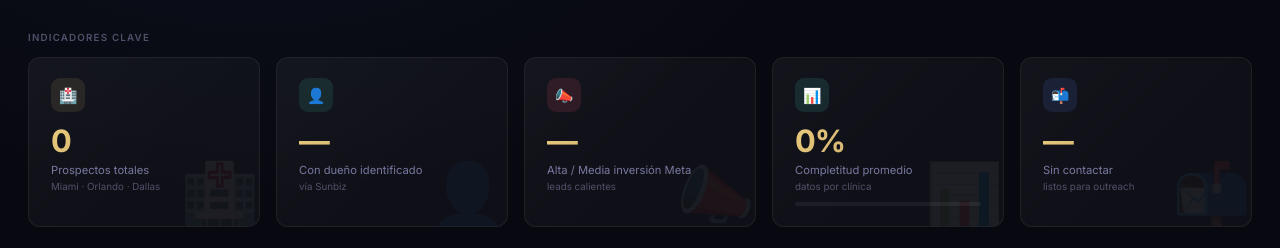
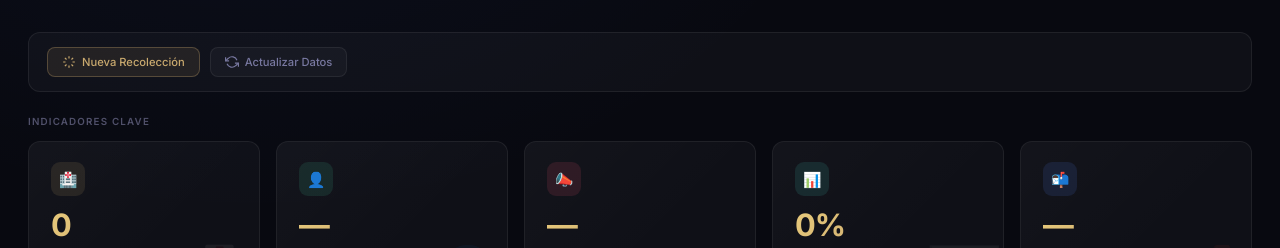
Before and after one commit to bastianveusa-a11y/actualyza-prospecting, a Flask app: page / in a window 1280 px wide. Shown: the part 83-331 px from the top of the page. Run offline with Flask 3, Linux system fonts and the light colour scheme; data that the repository does not hold is empty.

Commit message:
Dashboard: botones de recolección y actualización de datos
- Botón "Nueva Recolección" lanza el pipeline en Railway via hilo background
- Botón "Actualizar Datos" fuerza recarga desde Notion sin correr el pipeline
- Endpoint /api/run-pipeline (POST) y /api/pipeline-status (GET)
- Polling cada 3s mientras corre, actualiza log en tiempo real
- Al terminar refresca el dashboard automáticamente

Co-Authored-By: Claude Sonnet 4.6 <noreply@anthropic.com>

```diff
--- a/dashboard/app.py
+++ b/dashboard/app.py
@@ -8,6 +8,7 @@ import base64
 import json
 import os
 import sys
+import threading
 import time
 from datetime import datetime, timedelta, timezone
 from functools import wraps
@@ -31,6 +32,13 @@ DASH_PASS       = os.getenv("DASHBOARD_PASS", "")
 BUDGET_FILE     = Path(__file__).parent.parent / "data" / "api_usage.json"
 LOG_FILE        = Path(__file__).parent.parent / "data" / "runs.log"
 NEXT_RUN_DAYS   = 7
+
+_pipeline_state: dict = {
+    "running":        False,
+    "last_started":   None,
+    "last_finished":  None,
+    "error":          None,
+}
 
 
 def _require_auth(f):
@@ -300,6 +308,43 @@ def api_pipeline():
     })
 
 
+def _run_pipeline_bg():
+    global _pipeline_state, _cache
+    _pipeline_state["running"]       = True
+    _pipeline_state["last_started"]  = datetime.now(timezone.utc).isoformat()
+    _pipeline_state["error"]         = None
+    try:
+        from pipeline.orchestrator import run_pipeline
+        run_pipeline()
+        _cache = {"data": None, "ts": 0.0}
+    except Exception as e:
+        _pipeline_state["error"] = str(e)
+    finally:
+        _pipeline_state["running"]      = False
+        _pipeline_state["last_finished"] = datetime.now(timezone.utc).isoformat()
+
+
+@app.route("/api/run-pipeline", methods=["POST"])
+@_require_auth
+def api_run_pipeline():
+    if _pipeline_state["running"]:
+        return jsonify({"ok": False, "error": "Pipeline ya está corriendo"}), 409
+    threading.Thread(target=_run_pipeline_bg, daemon=True).start()
+    return jsonify({"ok": True, "status": "started"})
+
+
+@app.route("/api/pipeline-status")
+@_require_auth
+def api_pipeline_status():
+    return jsonify({
+        "running":        _pipeline_state["running"],
+        "last_started":   _pipeline_state["last_started"],
+        "last_finished":  _pipeline_state["last_finished"],
+        "error":          _pipeline_state["error"],
+        "log":            get_log(20),
+    })
+
+
 @app.route("/api/refresh", methods=["POST"])
 @_require_auth
 def api_refresh():
--- a/dashboard/templates/index.html
+++ b/dashboard/templates/index.html
@@ -90,6 +90,32 @@ header {
 .btn svg { width: 14px; height: 14px; }
 .btn.spinning svg { animation: spin .8s linear infinite; }
 @keyframes spin { to { transform: rotate(360deg); } }
+
+.btn-primary {
+  background: rgba(201,169,110,0.1);
+  border-color: var(--border-h);
+  color: var(--gold);
+}
+.btn-primary:hover { background: rgba(201,169,110,0.18); }
+.btn-primary.running {
+  background: rgba(64,200,152,0.1);
+  border-color: rgba(64,200,152,0.3);
+  color: var(--green);
+  cursor: not-allowed;
+}
+
+.action-bar {
+  display: flex; align-items: center; gap: 10px;
+  margin-bottom: 24px;
+  padding: 14px 18px;
+  background: var(--card);
+  border: 1px solid var(--border);
+  border-radius: var(--r);
+}
+.action-bar-left { display: flex; gap: 10px; flex: 1; }
+.action-bar-status { font-size: 0.75rem; color: var(--text3); display: flex; align-items: center; gap: 8px; }
+.running-dot { width: 6px; height: 6px; border-radius: 50%; background: var(--green); box-shadow: 0 0 6px var(--green); animation: pulse 1s infinite; }
+.error-msg { color: var(--red); font-size: 0.72rem; }
 
 /* ── Section label ── */
 .section-label {
@@ -364,6 +390,26 @@ tbody td a:hover { color: var(--gold); }
     </div>
   </header>
 
+  <!-- ── Action bar ── -->
+  <div class="action-bar">
+    <div class="action-bar-left">
+      <button class="btn btn-primary" id="btn-collect" onclick="startCollection()">
+        <svg viewBox="0 0 24 24" fill="none" stroke="currentColor" stroke-width="2">
+          <path d="M12 2v4M12 18v4M4.93 4.93l2.83 2.83M16.24 16.24l2.83 2.83M2 12h4M18 12h4M4.93 19.07l2.83-2.83M16.24 7.76l2.83-2.83"/>
+        </svg>
+        Nueva Recolección
+      </button>
+      <button class="btn" id="btn-refresh-data" onclick="forceRefresh()">
+        <svg viewBox="0 0 24 24" fill="none" stroke="currentColor" stroke-width="2">
+          <path d="M1 4v6h6M23 20v-6h-6"/>
+          <path d="M20.49 9A9 9 0 0 0 5.64 5.64L1 10m22 4l-4.64 4.36A9 9 0 0 1 3.51 15"/>
+        </svg>
+        Actualizar Datos
+      </button>
+    </div>
+    <div class="action-bar-status" id="action-status"></div>
+  </div>
+
   <!-- ── KPIs ── -->
   <div class="section-label">Indicadores Clave</div>
   <div class="kpis">
@@ -565,8 +611,9 @@ const PAGE_SIZE = 25;
 let chartCiudad = null;
 let chartMeta   = null;
 let chartCats   = null;
-let countdownTimer = null;
-let nextRunDate    = null;
+let countdownTimer  = null;
+let nextRunDate     = null;
+let statusPoller    = null;
 
 // ── Colors ────────────────────────────────────────────────────
 const C = {
@@ -583,7 +630,7 @@ const CATS   = ['dental','estetica','medspa','wellness'];
 const CAT_LABELS = { dental:'Dental', estetica:'Estética', medspa:'Med Spa', wellness:'Wellness' };
 
 // ── Init ─────────────────────────────────────────────────────
-document.addEventListener('DOMContentLoaded', () => { updateTimestamp(); loadAll(); });
+document.addEventListener('DOMContentLoaded', () => { updateTimestamp(); loadAll(); checkPipelineOnLoad(); });
 
 async function loadAll() {
   showLoader(true);
@@ -617,6 +664,78 @@ async function refreshAll() {
 }
 
 function showLoader(v) { document.getElementById('loader').classList.toggle('show', v); }
+
+// ── Acciones ──────────────────────────────────────────────────
+async function startCollection() {
+  const btn = document.getElementById('btn-collect');
+  const res = await fetch('/api/run-pipeline', {method:'POST'});
+  const data = await res.json();
+  if (!data.ok) {
+    setStatus(`<span class="error-msg">${data.error}</span>`);
+    return;
+  }
+  btn.classList.add('running');
+  btn.disabled = true;
+  btn.innerHTML = `<div class="running-dot"></div> Recolectando…`;
+  startPolling();
+}
+
+async function forceRefresh() {
+  const btn = document.getElementById('btn-refresh-data');
+  btn.classList.add('spinning');
+  btn.disabled = true;
+  await fetch('/api/refresh', {method:'POST'});
+  await loadAll();
+  btn.classList.remove('spinning');
+  btn.disabled = false;
+  updateTimestamp();
+  setStatus('Datos actualizados desde Notion');
+  setTimeout(() => setStatus(''), 4000);
+}
+
+function startPolling() {
+  if (statusPoller) clearInterval(statusPoller);
+  statusPoller = setInterval(async () => {
+    const res  = await fetch('/api/pipeline-status');
+    const data = await res.json();
+    if (data.running) {
+      const last = data.log?.[0] || '';
+      setStatus(`<span class="running-dot"></span> ${last || 'Procesando…'}`);
+    } else {
+      clearInterval(statusPoller);
+      statusPoller = null;
+      const btn = document.getElementById('btn-collect');
+      btn.classList.remove('running');
+      btn.disabled = false;
+      btn.innerHTML = `<svg viewBox="0 0 24 24" fill="none" stroke="currentColor" stroke-width="2"><path d="M12 2v4M12 18v4M4.93 4.93l2.83 2.83M16.24 16.24l2.83 2.83M2 12h4M18 12h4M4.93 19.07l2.83-2.83M16.24 7.76l2.83-2.83"/></svg> Nueva Recolección`;
+      if (data.error) {
+        setStatus(`<span class="error-msg">Error: ${data.error}</span>`);
+      } else {
+        setStatus('Recolección completada — actualizando datos…');
+        await loadAll();
+        updateTimestamp();
+        setTimeout(() => setStatus(''), 5000);
+      }
+    }
+  }, 3000);
+}
+
+function setStatus(html) {
+  document.getElementById('action-status').innerHTML = html;
+}
+
+// check if pipeline was running on page load
+async function checkPipelineOnLoad() {
+  const res  = await fetch('/api/pipeline-status');
+  const data = await res.json();
+  if (data.running) {
+    const btn = document.getElementById('btn-collect');
+    btn.classList.add('running');
+    btn.disabled = true;
+    btn.innerHTML = `<div class="running-dot"></div> Recolectando…`;
+    startPolling();
+  }
+}
 function updateTimestamp() {
   const now = new Date();
   document.getElementById('ts-label').textContent =
```
